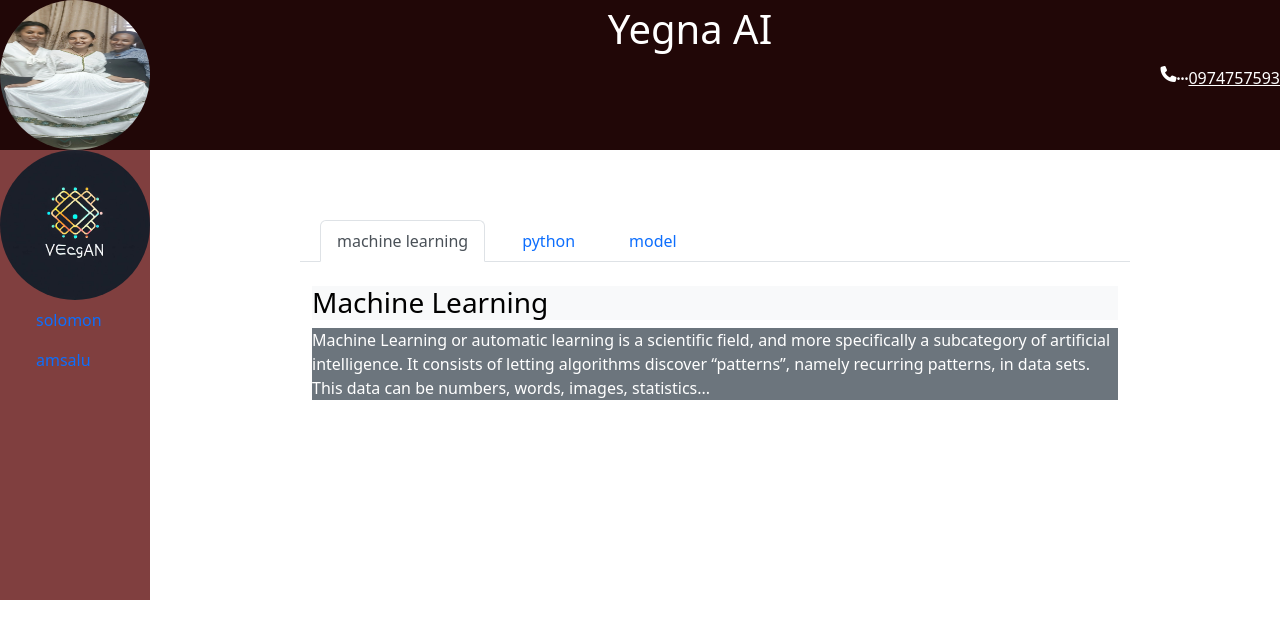
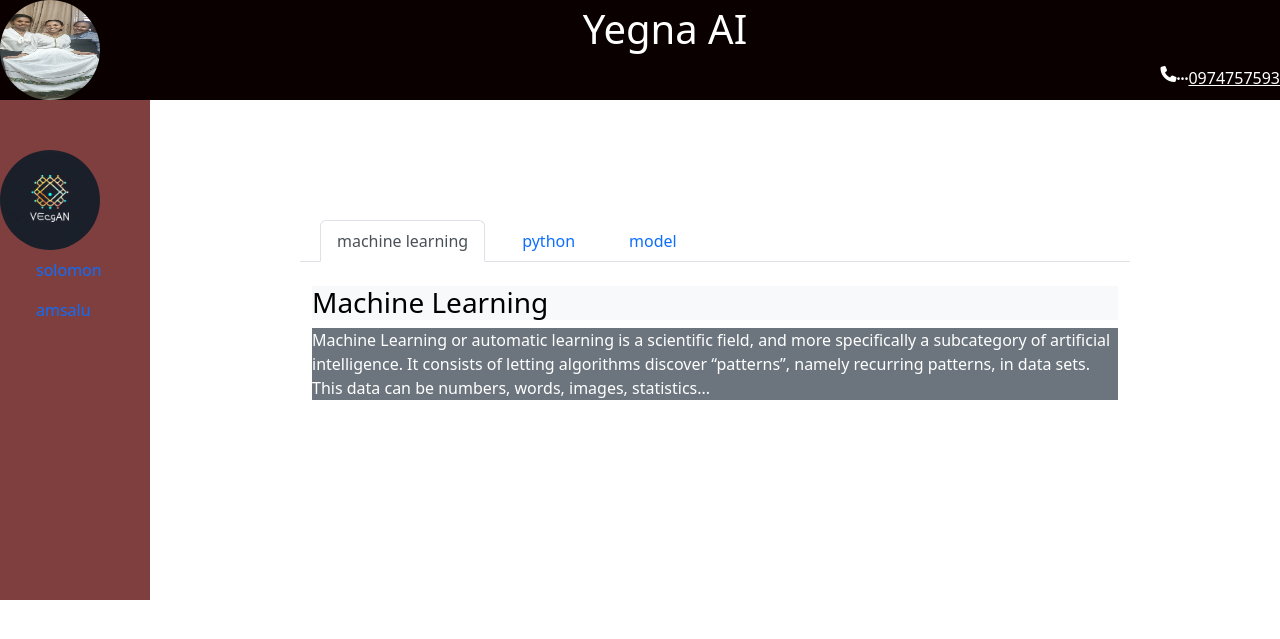
Before and after one commit to solomonamsalu/yegna, a Django app: page /blog/home in a window 1280 px wide. Shown: the top 639 px of the page. Run offline with Django 4.2, Linux system fonts and the light colour scheme; data that the repository does not hold is empty; some libraries are stand-ins or nearby versions.

Commit message:
minimize  head bar

```diff
--- a/blog/static/first.css
+++ b/blog/static/first.css
@@ -7,25 +7,26 @@
     background-color: MidnightBlue;
     color: white;
     margin-left: 300px;
-    margin-right: 150px;
+    margin-right: 250px;
 
    }
   img{
       float:left;
-      height: 150px;
-      width: 150px;
+      height: 100px;
+      width: 100px;
       border-radius: 500%;
       display:block;
   }
-  .right{
+  .phone{
       color: white;
       float:right;
   }
   .first{
       color: white;
-      height: 150px;
-      background-color: rgb(33, 7, 7);
+      height: 100px;
+      background-color: hsl(0, 100%, 2%);
       display: block;
+
   }
   .article{
       margin-left: 300px;
@@ -52,11 +53,11 @@
   }
   .sidenav{
     width:150px;
-    height: 450px;
+    height: 500px;
     background-color:rgb(128, 63, 63);
     list-style-type: none;
     position:fixed;
-    top:150px;
+    top:100px;
 
   }
   li a{
--- a/blog/templates/blog/article_list.html
+++ b/blog/templates/blog/article_list.html
@@ -11,7 +11,7 @@
 
     <ul class="nav flex-column">
 
-        <li class="nav-item"><img src="{% static 'ailogo.jpeg'%}" alt="logo"></li>
+        <li style="margin-top: 50px;" class="nav-item"><img src="{% static 'ailogo.jpeg'%}" alt="logo"></li>
         <li class="nav-item"><a class="nav-link" href="">solomon</a></li>
         <li class="nav-item"><a  class="nav-link" href="">amsalu</a></li>
     </ul>
--- a/blog/templates/blog/base.html
+++ b/blog/templates/blog/base.html
@@ -16,8 +16,8 @@
     <div class="first fixed-top">
     <img src="{% static 'sisters.jpg'%}" alt="picture">
     <h1 >Yegna AI  </h1>
-    <a  class="right" href=”tel:0974757593″>0974757593</a>
-    <i class='fa fa-phone right'>...</i>
+    <a  class="phone" href=”tel:0974757593″>0974757593</a>
+    <i class='fa fa-phone phone'>...</i>
     </div>
     <div style="margin-top: 150px; margin-left:300px;" class="about">
         <h2>Artificial Intelligence</h2>
--- a/blog/views.py
+++ b/blog/views.py
@@ -11,7 +11,7 @@
     def get(self, request, *args, **kwargs):
 
 
-        articles = Article.objects.all().order_by('-created_at')
+        articles = Article.objects.all().order_by('-created_at')[:10]
         context = {
             'articles': articles
         }
```
